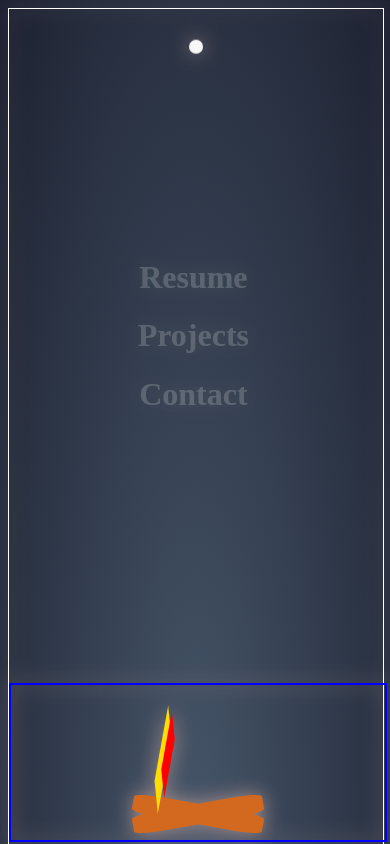
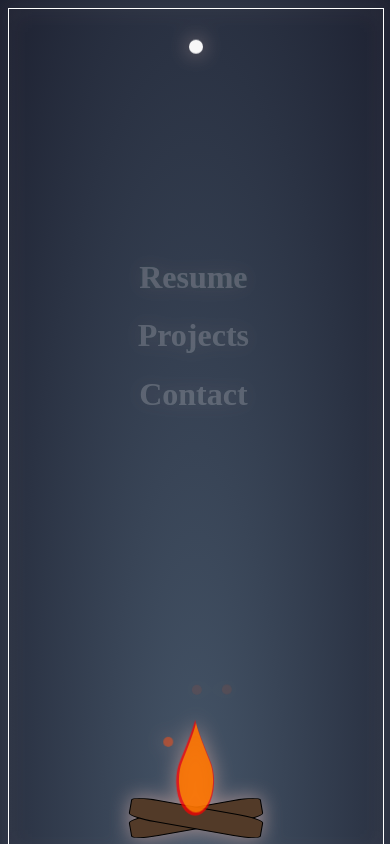
Before and after one commit to LSanchez17/portfolio, a React (Create React App) app: page / in a window 390 px wide. Both pictures are taken after a click on the button "Yes". Shown: the top 844 px of the page. Built offline with nearby package versions, Linux system fonts and the light colour scheme.

Commit message:
created fire svgs, fire design firs iteration, fire keyframes

```diff
--- a/package.json
+++ b/package.json
@@ -6,6 +6,7 @@
     "@testing-library/jest-dom": "^5.16.5",
     "@testing-library/react": "^13.4.0",
     "@testing-library/user-event": "^13.5.0",
+    "file-loader": "^6.2.0",
     "react": "^18.2.0",
     "react-dom": "^18.2.0",
     "react-scripts": "5.0.1",
--- a/src/components/FirePit.js
+++ b/src/components/FirePit.js
@@ -1,9 +1,10 @@
 import React from 'react'
 import { FirePitItems } from '../utils/enums'
+import orangeFlame from '../assets/svgs/smallOrangeFire.svg'
 
-export const FirePit = ({visuals}) => {
+export const FirePit = ({ visuals }) => {
 
-    return(
+    return (
         <div id={FirePitItems.FirePit}>
             <div id={FirePitItems.LeftLog}>
 
@@ -13,15 +14,34 @@ export const FirePit = ({visuals}) => {
 
             </div>
 
-            {/* <div id={FirePitItems.SmallFlame}>
-
-            </div> */}
-            <div id={FirePitItems.MediumFlame}>
-
+            <div>
+                <svg id={FirePitItems.BigFlame} width="100px" height="70px" viewBox="0 0 30 42">
+                    <path fill="red" stroke="##FFBF00" strokeWidth="1.5"
+                        d="M15 3 Q16.5 6.8 25 18
+       A12.8 12.8 0 1 1 5 18
+       Q13.5 6.8 15 3z" />
+                </svg>
             </div>
 
-            <div id={FirePitItems.BigFlame}>
+            <div>
+                <svg id={FirePitItems.MediumFlame} width="100px" height="70px" viewBox="0 0 30 42">
+                    <path fill="orange" stroke="##FFBF00" strokeWidth="1.5"
+                        d="M15 3 Q16.5 6.8 25 18
+       A12.8 12.8 0 1 1 5 18
+       Q13.5 6.8 15 3z" />
+                </svg>
+            </div>
 
+            <div>
+                <svg id={FirePitItems.SmallFlameShootLeft} width="10px" height="10px" viewBox="0 0 2 100">
+                    <circle fill='#e25222' cy='50' r='50' />
+                </svg>
+                <svg id={FirePitItems.SmallFlameShoottRight} width="10px" height="10px" viewBox="0 0 2 100">
+                    <circle fill='#e25222' cy='50' r='50' />
+                </svg>
+                <svg id={FirePitItems.SmallFlameShootUpward} width="10px" height="10px" viewBox="0 0 2 100">
+                    <circle fill='#e25222' cy='50' r='50' />
+                </svg>
             </div>
         </div>
     )
--- a/src/css/keyframes/fireKeyFrames.css
+++ b/src/css/keyframes/fireKeyFrames.css
@@ -1,17 +1,128 @@
 @keyframes bigFlame {
     0%, 15%, 27%, 33%, 35%, 50%, 53%, 55%, 64%, 66%, 77%, 100% {
-        transform: matrix(0.1, 1, -0.3, 2, 0, 0);;
+        transform: scale(.8, 1.5);
     }
     5%, 7%, 20%, 25%, 30%, 40%, 45%, 60% {
-        transform: matrix(-0.1, -1, -0.3, 1, 0, 0);;
+        transform: scale(1, 1.75);
     }
 }
 
 @keyframes mediumFlame {
     0%, 15%, 27%, 33%, 35%, 50%, 53%, 55%, 64%, 66%, 77%, 100% {
-        transform: matrix(0.1, -1, -0.3, 2, 0, 0);;
+        transform: scale(.8, 1.5);
     }
     5%, 7%, 20%, 25%, 30%, 40%, 45%, 60% {
-        transform: matrix(-0.1, -1, -0.3, -1, 0, 0);;
+        transform: scale(.8, 1.5);
     }
 }
+
+@keyframes smallFlameShootLeft {
+    ffrom {
+        translate: 0vw 0vh;
+        opacity: .75;
+    }
+
+    10% {
+        translate: -1vw -1vh;
+        opacity: .65;
+    }
+
+    20% {
+        translate: -2vw -2vh;
+        opacity: .50;
+    }
+
+    40% {
+        translate: -3vw -4vh;
+        opacity: .35;
+    }
+
+    60% {
+        translate: -2vw -6vh;
+        opacity: .25;
+    }
+
+    80% {
+        translate: -1vw -8vh;
+        opacity: .125;
+    }
+
+    to {
+        translate: -1vw -11vh;
+        opacity: 0;
+    }
+}
+
+@keyframes smallFlameShootRight {
+    from {
+        translate: 0vw 0vh;
+        opacity: .75;
+    }
+
+    10% {
+        translate: 1vw -1vh;
+        opacity: .65;
+    }
+
+    20% {
+        translate: 2vw -2vh;
+        opacity: .50;
+    }
+
+    40% {
+        translate: 3vw -4vh;
+        opacity: .35;
+    }
+
+    60% {
+        translate: 2vw -6vh;
+        opacity: .25;
+    }
+
+    80% {
+        translate: 1vw -8vh;
+        opacity: .125;
+    }
+
+    to {
+        translate: -1vw -11vh;
+        opacity: 0;
+    }
+}
+
+@keyframes smallFlameShootUpward {
+    from {
+        translate: 0vw 0vh;
+        opacity: .75;
+    }
+
+    10% {
+        translate: 1vw -1vh;
+        opacity: .65;
+    }
+
+    20% {
+        translate: 2vw -2vh;
+        opacity: .50;
+    }
+
+    40% {
+        translate: 1vw -3vh;
+        opacity: .35;
+    }
+
+    60% {
+        translate: 2vw -4vh;
+        opacity: .25;
+    }
+
+    80% {
+        translate: 1vw -5vh;
+        opacity: .125;
+    }
+
+    to {
+        translate: 2vw -6vh;
+        opacity: 0;
+    }
+}
--- a/src/css/mediaLayoutStyles/mobileStyles.css
+++ b/src/css/mediaLayoutStyles/mobileStyles.css
@@ -129,7 +129,6 @@
 
   #firePit {
     grid-area: FP;
-    border: 2px solid blue;
     position: absolute;
     z-index: 2;
     margin: auto;
@@ -141,62 +140,96 @@
     grid-template-rows: 1fr 1fr 1fr;
     grid-template-areas:
     ". . ."
-    ". BF MF"
+    "SF BF MF"
     ". LL RL"
     ;
   }
 
   #leftLog {
-    background-color: chocolate;
+    background-color: #523A28;
     grid-area: LL;
     height: 20px;
     width: 130px;
     margin: auto;
     border-radius: 20%;
     transform: skew(190deg, 350deg);
+    border: 1px solid #000;
   }
 
   #rightLog {
-    background-color: chocolate;
+    background-color: #523A28;
     grid-area: LL;
     height: 20px;
     width: 130px;
     margin: auto;
     border-radius: 20%;
     transform: skew(350deg, 190deg);
+    border: 1px solid #000;
   }
 
-  #smallFlame {
-    border: 2px solid red;
+  #smallFlameShootUpward {
     grid-area: SF;
+    position: relative;
+    top: 40px;
+    right: 140px;
+    z-index: -1;
+    animation: smallFlameShootUpward 1s linear infinite;
+    -webkit-animation: smallFlameShootUpward 1s linear infinite;
+    -moz-animation: smallFlameShootUpward 1s linear infinite;
+    -o-animation: smallFlameShootUpward 1s linear infinite;
+    -ms-animation: smallFlameShootUpward 1s linear infinite;
+  }
+
+  #smallFlameShootLeft {
+    grid-area: SF;
+    position: relative;
+    top: 60px;
+    right: 140px;
+    z-index: -1;
+    animation: smallFlameShootLeft 2.5s linear infinite;
+    -webkit-animation: smallFlameShootLeft 2.5s linear infinite;
+    -moz-animation: smallFlameShootLeft 2.5s linear infinite;
+    -o-animation: smallFlameShootLeft 2.5s linear infinite;
+    -ms-animation: smallFlameShootLeft 2.5s linear infinite;
+  }
+
+  #smallFlameShootRight {
+    grid-area: SF;
+    position: relative;
+    top: 65px;
+    right: 100px;
+    z-index: -1;
+    animation: smallFlameShootRight 3.5s linear infinite;
+    -webkit-animation: smallFlameShootRight 3.5s linear infinite;
+    -moz-animation: smallFlameShootRight 3.5s linear infinite;
+    -o-animation: smallFlameShootRight 3.5s linear infinite;
+    -ms-animation: smallFlameShootRight 3.5s linear infinite;
   }
 
   #mediumFlame {
     grid-area: MF;
-    animation: bigFlame 5s infinite alternate;
-    -webkit-animation: bigFlame 5s infinite alternate;
-    -moz-animation: bigFlame 5s infinite alternate;
-    -o-animation: bigFlame 5s infinite alternate;
-    -ms-animation: bigFlame 5s infinite alternate;
-    background-color: rgb(255, 221, 0);
+    animation: mediumFlame 5s infinite alternate;
+    -webkit-animation: mediumFlame 5s infinite alternate;
+    -moz-animation: mediumFlame 5s infinite alternate;
+    -o-animation: mediumFlame 5s infinite alternate;
+    -ms-animation: mediumFlame 5s infinite alternate;
     position: relative;
-    right: 140px;
-    height: 45px;
-    width: 80px;
-    transform: skew(60deg, 160deg);
+    top: 50px;
+    opacity: .65;
   }
 
   #bigFlame {
-    animation: bigFlame 5s infinite alternate;
-    -webkit-animation: bigFlame 5s infinite alternate;
-    -moz-animation: bigFlame 5s infinite alternate;
-    -o-animation: bigFlame 5s infinite alternate;
-    -ms-animation: bigFlame 5s infinite alternate;
-    background-color: red;
-    height: 35px;
-    width: 70px;
-    transform: skew(60deg, 160deg);
     grid-area: BF;
+    animation: bigFlame 6s infinite alternate;
+    -webkit-animation: bigFlame 6s infinite alternate;
+    -moz-animation: bigFlame 6s infinite alternate;
+    -o-animation: bigFlame 6s infinite alternate;
+    -ms-animation: bigFlame 6s infinite alternate;
+    position: relative;
+    top: 50px;
+    left: 125px;
+    z-index: 0;
+    opacity: .75;
   }
 
 
--- a/src/utils/enums.js
+++ b/src/utils/enums.js
@@ -48,7 +48,9 @@ export const FormIds = {
 
 export const FirePitItems = {
     FirePit: 'firePit',
-    SmallFlame: 'smallFlame',
+    SmallFlameShootLeft: 'smallFlameShootLeft',
+    SmallFlameShoottRight: 'smallFlameShootRight',
+    SmallFlameShootUpward: 'smallFlameShootUpward',
     MediumFlame: 'mediumFlame',
     BigFlame: 'bigFlame',
     LeftLog: 'leftLog',
```
Also changed, not shown: src/assets/svgs/smallOrangeFire.svg (added), 1 other file (tests, documents, lock files or other folders).
